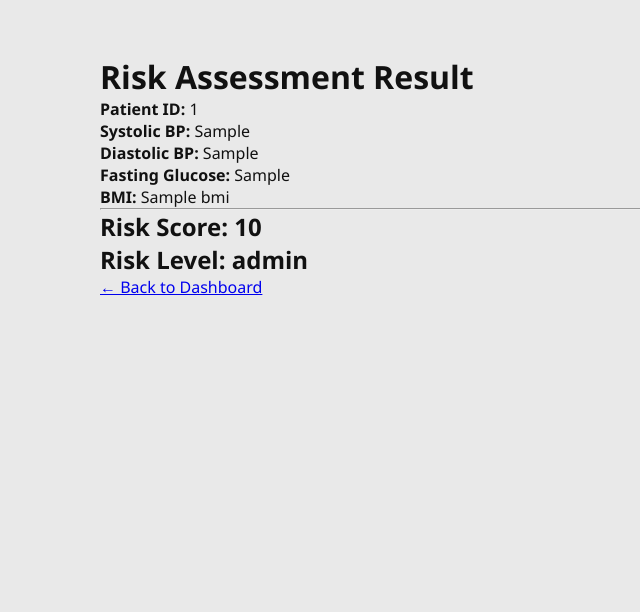
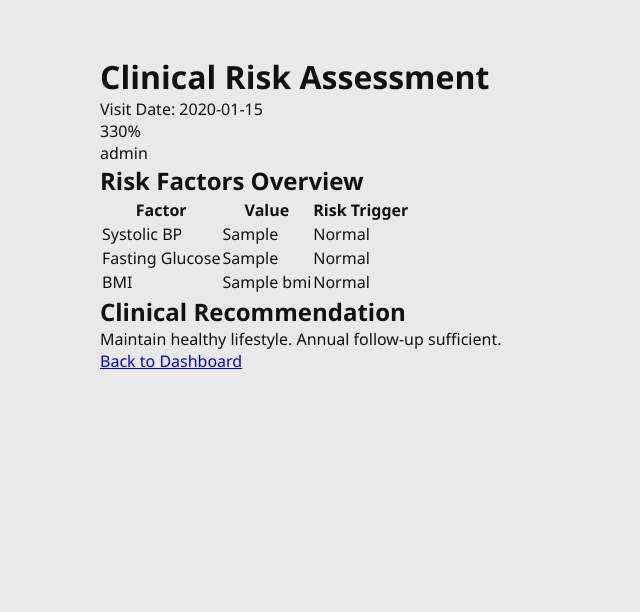
Before and after one commit to Dzoixy/milky-way-new-blood, a FastAPI app: template app/templates/result_view_clinician.html in a window 1280 px wide. Shown: the part 68-680 px from the top of the page, without its empty margins (0-640 px from the left). Run offline with FastAPI, Linux system fonts and the light colour scheme; the template is opened without the code that fills it: most values are stand-ins (such as "Sample title", 1, 10 or a date in 2020); parts of the project's set-up code (start-up, migrations or seed data) failed here and were passed over.

Commit message:
fix risk not modifiles

```diff
--- a/app/templates/result_view_clinician.html
+++ b/app/templates/result_view_clinician.html
@@ -1,29 +1,130 @@
 {% extends "base.html" %}
-
 {% block content %}
 
-<div class="result-container">
+<div class="clinical-result">
 
-    <h1>Risk Assessment Result</h1>
+    <!-- HEADER -->
+    <div class="result-header">
+        <h1>Clinical Risk Assessment</h1>
+        <div class="patient-meta">
+            Visit Date:
+            {{ visit.created_at.strftime("%Y-%m-%d") if visit.created_at else "-" }}
+        </div>
+    </div>
 
-    <div class="result-card">
 
-        <p><strong>Patient ID:</strong> {{ visit.patient_id }}</p>
-        <p><strong>Systolic BP:</strong> {{ visit.systolic_bp }}</p>
-        <p><strong>Diastolic BP:</strong> {{ visit.diastolic_bp }}</p>
-        <p><strong>Fasting Glucose:</strong> {{ visit.fasting_glucose }}</p>
-        <p><strong>BMI:</strong> {{ visit.bmi }}</p>
+    <!-- SCORE SECTION -->
+    <div class="score-card">
 
-        <hr>
+        <div class="score-left">
+            <div class="score-percent">
+                {{ (visit.risk_score * 33) | round(0) }}%
+            </div>
+            <div class="score-label">
+                {{ visit.risk_level }}
+            </div>
+        </div>
 
-        <h2>Risk Score: {{ visit.risk_score }}</h2>
-        <h2>Risk Level: {{ visit.risk_level }}</h2>
+        <div class="score-bar-wrapper">
+            <div class="score-bar">
+                <div class="score-bar-fill
+                    {% if visit.risk_level == 'HIGH' %}
+                        high
+                    {% elif visit.risk_level == 'MODERATE' %}
+                        moderate
+                    {% else %}
+                        low
+                    {% endif %}
+                "
+                style="width: {{ (visit.risk_score * 33) | round(0) }}%;">
+                </div>
+            </div>
+        </div>
 
     </div>
 
-    <a href="/clinician/dashboard" class="btn-back">
-        ← Back to Dashboard
-    </a>
+
+    <!-- RISK FACTORS TABLE -->
+    <div class="section">
+        <h2>Risk Factors Overview</h2>
+
+        <table class="risk-table">
+            <tr>
+                <th>Factor</th>
+                <th>Value</th>
+                <th>Risk Trigger</th>
+            </tr>
+
+            <tr>
+                <td>Systolic BP</td>
+                <td>{{ visit.systolic_bp }}</td>
+                <td>
+                    {% if visit.systolic_bp and visit.systolic_bp >= 140 %}
+                        ✓ High
+                    {% else %}
+                        Normal
+                    {% endif %}
+                </td>
+            </tr>
+
+            <tr>
+                <td>Fasting Glucose</td>
+                <td>{{ visit.fasting_glucose }}</td>
+                <td>
+                    {% if visit.fasting_glucose and visit.fasting_glucose >= 126 %}
+                        ✓ High
+                    {% else %}
+                        Normal
+                    {% endif %}
+                </td>
+            </tr>
+
+            <tr>
+                <td>BMI</td>
+                <td>{{ visit.bmi }}</td>
+                <td>
+                    {% if visit.bmi and visit.bmi >= 30 %}
+                        ✓ Obese
+                    {% else %}
+                        Normal
+                    {% endif %}
+                </td>
+            </tr>
+
+        </table>
+    </div>
+
+
+    <!-- CLINICAL RECOMMENDATION -->
+    <div class="section recommendation">
+
+        <h2>Clinical Recommendation</h2>
+
+        {% if visit.risk_level == "HIGH" %}
+            <div class="alert high">
+                Immediate lifestyle intervention and clinical evaluation recommended.
+            </div>
+
+        {% elif visit.risk_level == "MODERATE" %}
+            <div class="alert moderate">
+                Monitor closely. Recommend dietary control and follow-up within 3 months.
+            </div>
+
+        {% else %}
+            <div class="alert low">
+                Maintain healthy lifestyle. Annual follow-up sufficient.
+            </div>
+        {% endif %}
+
+    </div>
+
+
+    <!-- FOOTER -->
+    <div class="result-footer">
+        <a href="/clinician/dashboard" class="btn-primary">
+            Back to Dashboard
+        </a>
+    </div>
 
 </div>
 
```
Also changed, not shown: app/routers/clinician.py (+25 -0 lines), app/static/css/result_patient.css (+89 -18 lines), app/templates/dashboard_clinician.html (+34 -33 lines).
